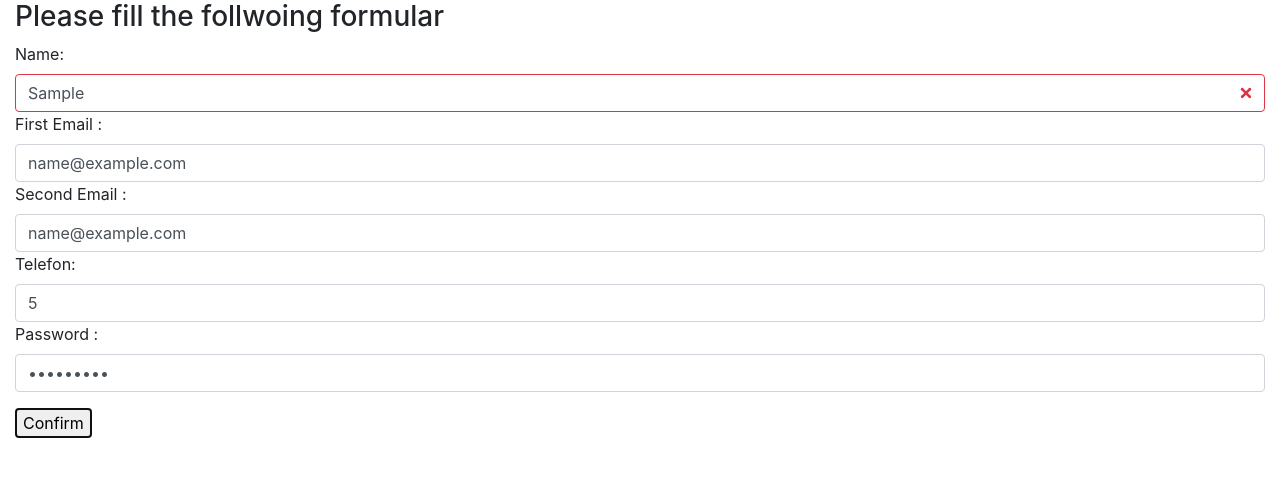
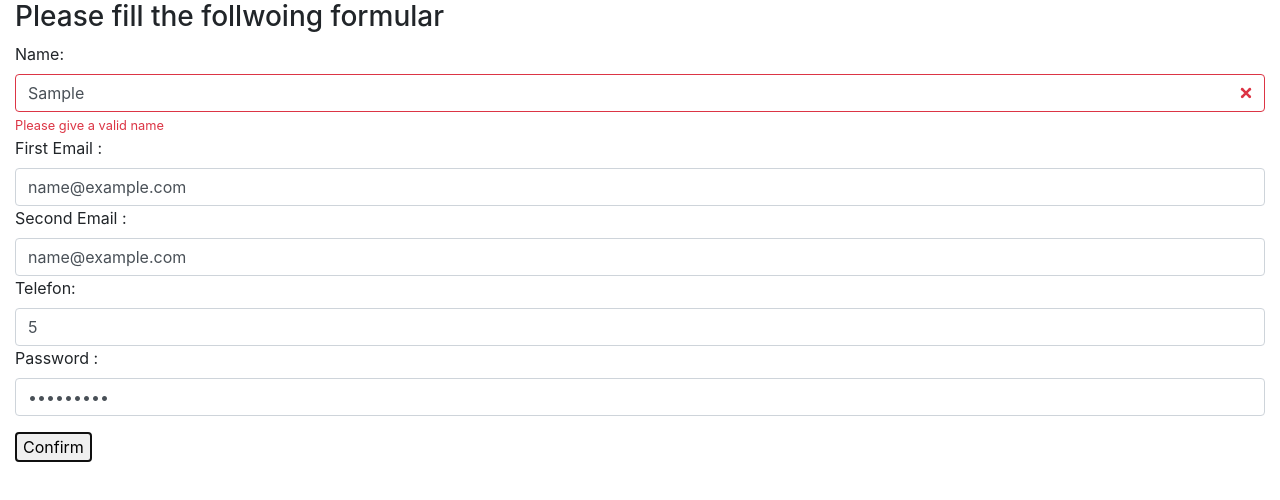
Before and after one commit to brahim337/BuiltInEmailsformsAngular, an Angular app in the folder BuiltInEmailForm/: page / in a window 1280 px wide. Both pictures are taken after typing "Sample", "name@example.com", "name@example.com", "5", "Sample123" into the empty fields and a click on the button "Confirm". Shown: the top 500 px of the page. Built offline with nearby package versions, Linux system fonts and the light colour scheme.

Commit message:
Reactive form with messages when user do not fill in any space

```diff
--- a/BuiltInEmailForm/src/app/app.component.html
+++ b/BuiltInEmailForm/src/app/app.component.html
@@ -4,12 +4,22 @@
     <div class="form-group">
       <label> Name: </label>
       <input
-        [class.is-invalid]="true"
+        [class.is-invalid]="userName.invalid && userName.touched"
         type="text"
         class="form-control"
         formControlName="name"
         required
       />
+
+      <div *ngIf="(userName.invalid && userName.touched) || userName.dirty">
+        <small *ngIf="userName.errors?.required" class="text-danger">
+          The name is required
+        </small>
+
+        <small *ngIf="userName.errors?.pattern" class="text-danger">
+          Please give a valid name
+        </small>
+      </div>
 
       <label> First Email : </label>
       <input
@@ -52,21 +62,52 @@
 
       <label> Telefon: </label>
       <input
-        [class.is-invalid]="false"
+        [class.is-invalid]="
+          userTelefonNumber.invalid && userTelefonNumber.touched
+        "
         type="number"
         class="form-control"
         formControlName="telefon"
         required
       />
 
+      <div
+        *ngIf="
+          (userTelefonNumber.invalid && userTelefonNumber.touched) ||
+          userTelefonNumber.dirty
+        "
+      >
+        <small *ngIf="userTelefonNumber.errors?.required" class="text-danger">
+          Telefon number is required
+        </small>
+
+        <small *ngIf="userTelefonNumber.errors?.pattern" class="text-danger">
+          Please give a valid telefon number
+        </small>
+      </div>
+
       <label> Password :</label>
       <input
-        [class.is-invalid]="false"
+        [class.is-invalid]="userPassword.invalid && userPassword.touched"
         type="password"
         class="form-control"
         formControlName="password"
         required
       />
+
+      <div
+        *ngIf="
+          (userPassword.invalid && userPassword.touched) || userPassword.dirty
+        "
+      >
+        <small *ngIf="userPassword.errors?.required" class="text-danger">
+          Password is required
+        </small>
+
+        <small *ngIf="userPassword.errors?.pattern" class="text-danger">
+          Please give a valid password
+        </small>
+      </div>
     </div>
 
     <button type="submit">Confirm</button>
--- a/BuiltInEmailForm/src/app/app.component.ts
+++ b/BuiltInEmailForm/src/app/app.component.ts
@@ -16,10 +16,21 @@ export class AppComponent {
   get secondEmail() {
     return this.userEmails.get("secondaryEmail");
   }
+
+  get userName() {
+    return this.userEmails.get("name");
+  }
+  get userTelefonNumber() {
+    return this.userEmails.get("telefon");
+  }
+  get userPassword() {
+    return this.userEmails.get("password");
+  }
+
   userEmails = new FormGroup({
     name: new FormControl("", [
       Validators.required,
-      Validators.pattern("^[a-z]")
+      Validators.pattern("[a-z]*")
     ]),
     primaryEmail: new FormControl("", [
       Validators.required,
@@ -33,7 +44,7 @@ export class AppComponent {
       Validators.required,
       Validators.minLength(10),
       Validators.maxLength(10),
-      Validators.pattern("^[0-9]")
+      Validators.pattern("[0-9]*")
     ]),
     password: new FormControl("", [
       Validators.required,
```
